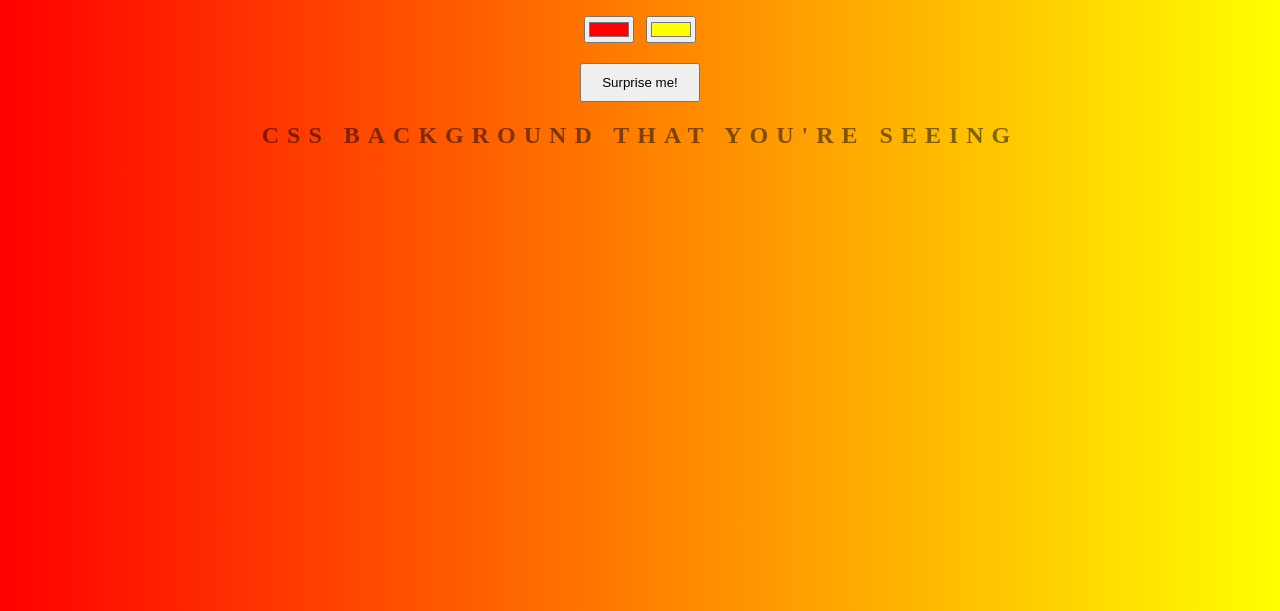
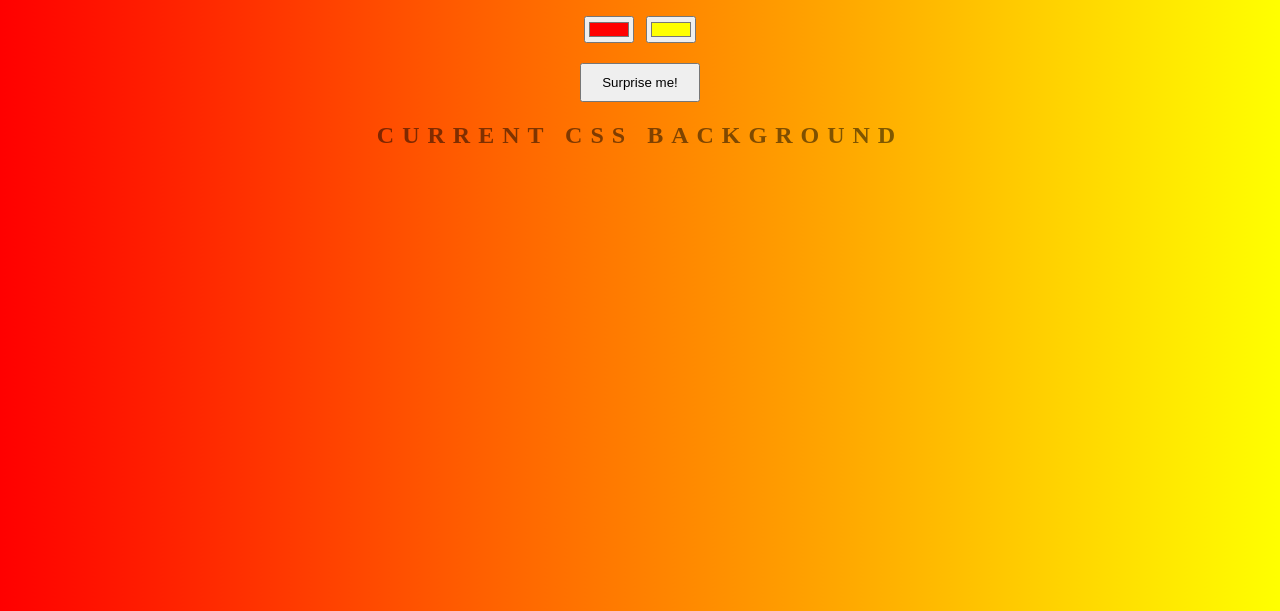
Before and after one commit to bronwyntaljaard/background-generator, a plain HTML site: page index.html in a window 1280 px wide. Shown: the part 189-800 px from the top of the page. Drawn offline with Linux system fonts and the light colour scheme.

Commit message:
Title changed back to original

```diff
--- a/index.html
+++ b/index.html
@@ -9,7 +9,7 @@
     <input class="color1" type="color" name="color1" value="#FF0000" />
     <input class="color2" type="color" name="color2" value="#ffff00" />
     <button>Surprise me!</button>
-    <h2>CSS Background That you're Seeing</h2>
+    <h2>Current CSS Background</h2>
     <h3></h3>
     <script type="text/javascript" src="script.js"></script>
   </body>
```
